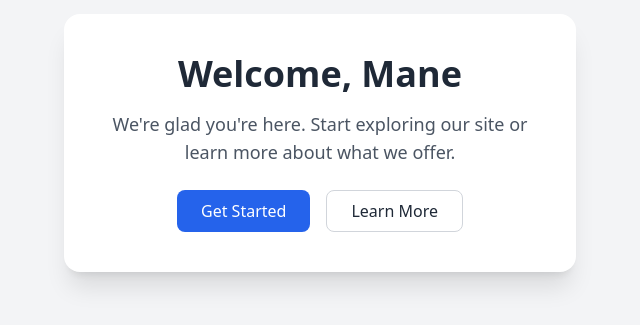
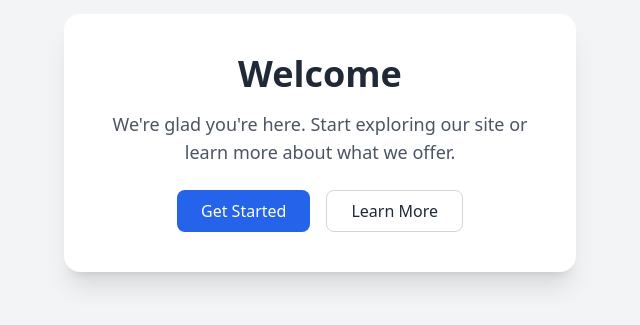
Before and after one commit to 11artyom11/dockersample, a plain HTML site: page index.html in a window 1280 px wide. Shown: the part 257-582 px from the top of the page, without its empty margins (320-960 px from the left). Drawn offline with nearby package versions, Linux system fonts and the light colour scheme.

Commit message:
Update index.html

```diff
--- a/index.html
+++ b/index.html
@@ -3,7 +3,7 @@
 <head>
   <meta charset="UTF-8" />
   <meta name="viewport" content="width=device-width, initial-scale=1.0" />
-  <title>Welcome, Mane</title>
+  <title>Welcome</title>
   <script src="https://cdn.tailwindcss.com"></script>
   <style>
     .fade-in {
@@ -21,7 +21,7 @@
 </head>
 <body class="bg-gray-100 min-h-screen flex items-center justify-center p-6">
   <div class="bg-white rounded-2xl shadow-xl p-10 max-w-lg w-full text-center fade-in">
-    <h1 class="text-4xl font-bold mb-4 text-gray-800">Welcome, Mane</h1>
+    <h1 class="text-4xl font-bold mb-4 text-gray-800">Welcome</h1>
     <p class="text-gray-600 text-lg mb-6">
       We're glad you're here. Start exploring our site or learn more about what we offer.
     </p>
```
